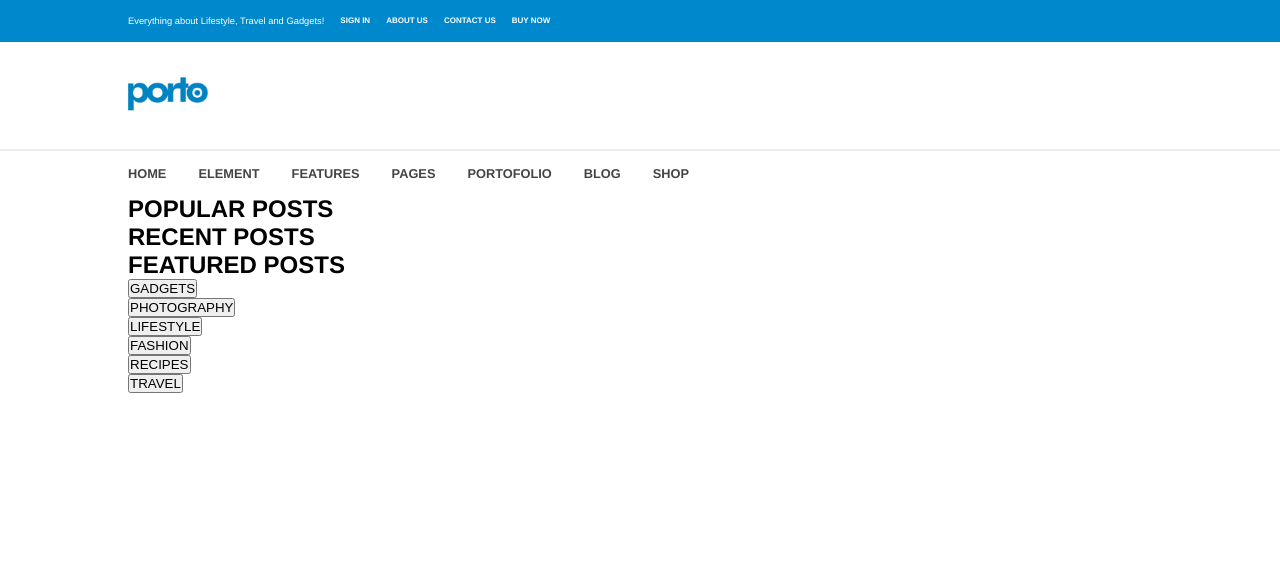
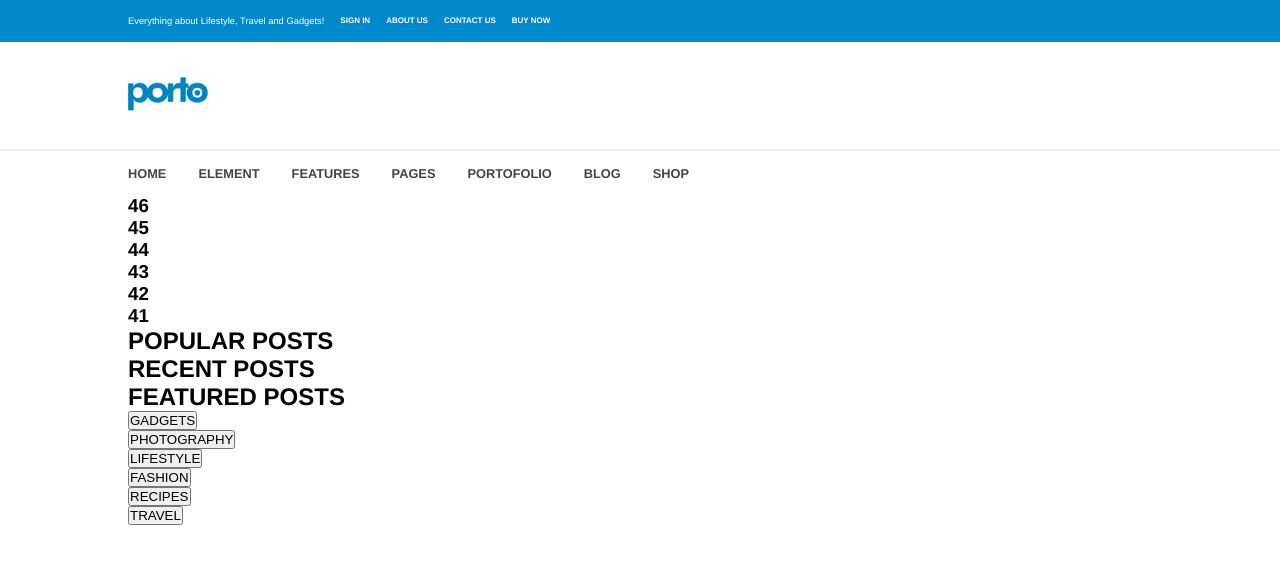
Before and after one commit to Nicola-Perera/proj-html-vuejs, a Vue app: page / in a window 1280 px wide. Shown: the top 564 px of the page. Built offline with nearby package versions, Linux system fonts and the light colour scheme.

Commit message:
add hero post to the page

```diff
--- a/src/App.vue
+++ b/src/App.vue
@@ -1,7 +1,7 @@
 <template>
   <div id="app">
     <SiteHeader :contacts="contacts" :nav="nav"/>
-    <SiteMain />
+    <SiteMain :posts="posts" :genres="genres"/>
     <SiteFooter />
 
   </div>
@@ -23,6 +23,14 @@ export default {
     return {
       nav: [{ name: 'HOME' }, { name: 'ELEMENT' }, { name: 'FEATURES' }, { name: 'PAGES' }, { name: 'PORTOFOLIO' }, { name: 'BLOG' }, { name: 'SHOP' }],
       contacts: [{ name: 'SIGN IN' }, { name: 'ABOUT US' }, { name: 'CONTACT US' }, { name: 'BUY NOW' }],
+      genres: [
+        { name: 'GADGETS' },
+        { name: 'PHOTOGRAPHY' },
+        { name: 'LIFESTYLE' },
+        { name: 'FASHION' },
+        { name: 'RECIPES' },
+        { name: 'TRAVEL' }
+      ],
       posts: [
         {
           id: '46',
@@ -39,7 +47,88 @@ export default {
             extended: false,
             endpage: false
           }
-        }]
+        },
+        {
+          id: '45',
+          genre: 'PHOTOGRAPY',
+          title: 'How To Take Better Concert Pictures in 30 Seconds',
+          overview: 'Euismod atras vulputate iltricies etri elit. Class aptent taciti sociosqu ad litora torquent per conubia nostra, per inceptos himenaeos.',
+          text: 'Euismod atras vulputate iltricies etri elit. Class aptent taciti sociosqu ad litora torquent per conubia nostra, per inceptos himenaeos. Nulla nunc dui, tristique in semper vel, congue sed ligula. Nam dolor ligula, faucibus id sodales in, auctor fringilla libero. Pellentesque pellentesque tempor tellus eget hendreit. Morbi id aliquam ligula. Aliquam id dui sem. Proin rhoncus consequat nisl, eu ornare mauris tincidunt vitae. [...]',
+          image: 'blog-46.jpg',
+          status: {
+            hero: true,
+            popular: false,
+            recent: false,
+            featured: false,
+            extended: false,
+            endpage: false
+          }
+        },
+        {
+          id: '44',
+          genre: 'PHOTOGRAPY',
+          title: 'How To Take Better Concert Pictures in 30 Seconds',
+          overview: 'Euismod atras vulputate iltricies etri elit. Class aptent taciti sociosqu ad litora torquent per conubia nostra, per inceptos himenaeos.',
+          text: 'Euismod atras vulputate iltricies etri elit. Class aptent taciti sociosqu ad litora torquent per conubia nostra, per inceptos himenaeos. Nulla nunc dui, tristique in semper vel, congue sed ligula. Nam dolor ligula, faucibus id sodales in, auctor fringilla libero. Pellentesque pellentesque tempor tellus eget hendreit. Morbi id aliquam ligula. Aliquam id dui sem. Proin rhoncus consequat nisl, eu ornare mauris tincidunt vitae. [...]',
+          image: 'blog-46.jpg',
+          status: {
+            hero: true,
+            popular: false,
+            recent: false,
+            featured: false,
+            extended: false,
+            endpage: false
+          }
+        },
+        {
+          id: '43',
+          genre: 'PHOTOGRAPY',
+          title: 'How To Take Better Concert Pictures in 30 Seconds',
+          overview: 'Euismod atras vulputate iltricies etri elit. Class aptent taciti sociosqu ad litora torquent per conubia nostra, per inceptos himenaeos.',
+          text: 'Euismod atras vulputate iltricies etri elit. Class aptent taciti sociosqu ad litora torquent per conubia nostra, per inceptos himenaeos. Nulla nunc dui, tristique in semper vel, congue sed ligula. Nam dolor ligula, faucibus id sodales in, auctor fringilla libero. Pellentesque pellentesque tempor tellus eget hendreit. Morbi id aliquam ligula. Aliquam id dui sem. Proin rhoncus consequat nisl, eu ornare mauris tincidunt vitae. [...]',
+          image: 'blog-46.jpg',
+          status: {
+            hero: true,
+            popular: false,
+            recent: false,
+            featured: false,
+            extended: false,
+            endpage: false
+          }
+        },
+        {
+          id: '42',
+          genre: 'PHOTOGRAPY',
+          title: 'How To Take Better Concert Pictures in 30 Seconds',
+          overview: 'Euismod atras vulputate iltricies etri elit. Class aptent taciti sociosqu ad litora torquent per conubia nostra, per inceptos himenaeos.',
+          text: 'Euismod atras vulputate iltricies etri elit. Class aptent taciti sociosqu ad litora torquent per conubia nostra, per inceptos himenaeos. Nulla nunc dui, tristique in semper vel, congue sed ligula. Nam dolor ligula, faucibus id sodales in, auctor fringilla libero. Pellentesque pellentesque tempor tellus eget hendreit. Morbi id aliquam ligula. Aliquam id dui sem. Proin rhoncus consequat nisl, eu ornare mauris tincidunt vitae. [...]',
+          image: 'blog-46.jpg',
+          status: {
+            hero: true,
+            popular: false,
+            recent: false,
+            featured: false,
+            extended: false,
+            endpage: false
+          }
+        },
+        {
+          id: '41',
+          genre: 'PHOTOGRAPY',
+          title: 'How To Take Better Concert Pictures in 30 Seconds',
+          overview: 'Euismod atras vulputate iltricies etri elit. Class aptent taciti sociosqu ad litora torquent per conubia nostra, per inceptos himenaeos.',
+          text: 'Euismod atras vulputate iltricies etri elit. Class aptent taciti sociosqu ad litora torquent per conubia nostra, per inceptos himenaeos. Nulla nunc dui, tristique in semper vel, congue sed ligula. Nam dolor ligula, faucibus id sodales in, auctor fringilla libero. Pellentesque pellentesque tempor tellus eget hendreit. Morbi id aliquam ligula. Aliquam id dui sem. Proin rhoncus consequat nisl, eu ornare mauris tincidunt vitae. [...]',
+          image: 'blog-46.jpg',
+          status: {
+            hero: true,
+            popular: false,
+            recent: false,
+            featured: false,
+            extended: false,
+            endpage: false
+          }
+        }
+      ]
     }
   }
 }
--- a/src/components/main/HeroPost.vue
+++ b/src/components/main/HeroPost.vue
@@ -1,10 +1,15 @@
 <template>
-    <div id="HeroPost"></div>
+    <div id="HeroPost">
+      <h3>{{ post.id }}</h3>
+    </div>
 </template>
 
 <script>
 export default {
-  name: 'HeroPost'
+  name: 'HeroPost',
+  props: {
+    post: {}
+  }
 }
 </script>
 
--- a/src/components/main/SiteMain.vue
+++ b/src/components/main/SiteMain.vue
@@ -4,7 +4,7 @@
         <!-- hero posts -->
         <div class="hero_posts">
             <div class="width80">
-                <HeroPost />
+                <HeroPost v-for="post in posts" :post="post" :posts="posts" :key="post.id" v-show="post.status.hero"/>
             </div>
         </div>
 
@@ -61,22 +61,15 @@ import ExtendedPost from './ExtendedPost.vue'
 
 export default {
   name: 'SiteMain',
+  props: {
+    genres: [],
+    posts: [],
+    post: {}
+  },
   components: {
     HeroPost,
     MiniPost,
     ExtendedPost
-  },
-  data () {
-    return {
-      genres: [
-        { name: 'GADGETS' },
-        { name: 'PHOTOGRAPHY' },
-        { name: 'LIFESTYLE' },
-        { name: 'FASHION' },
-        { name: 'RECIPES' },
-        { name: 'TRAVEL' }
-      ]
-    }
   }
 }
 
```
